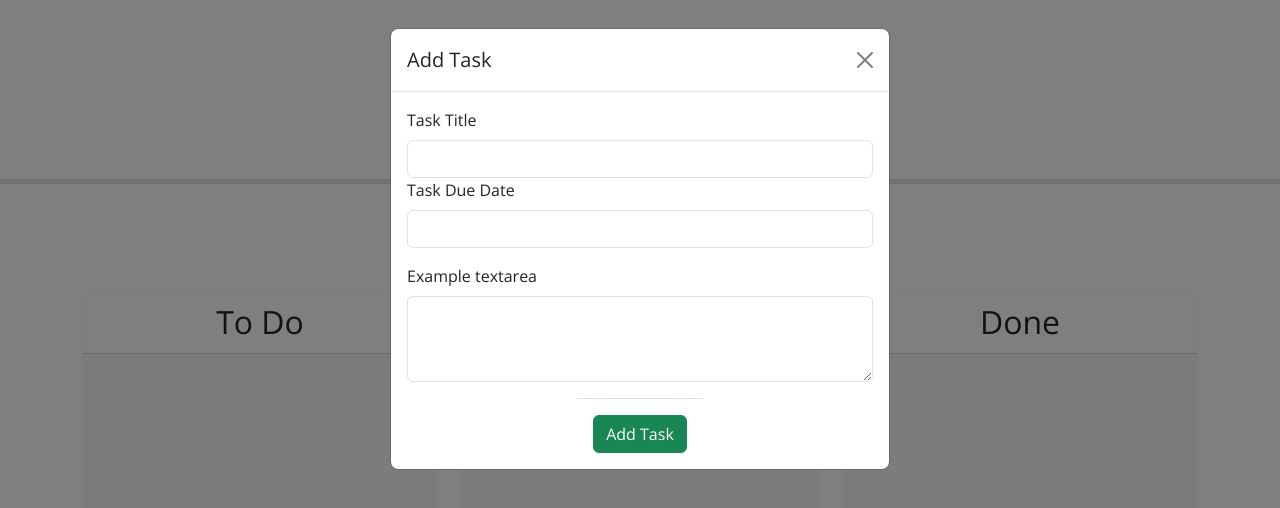
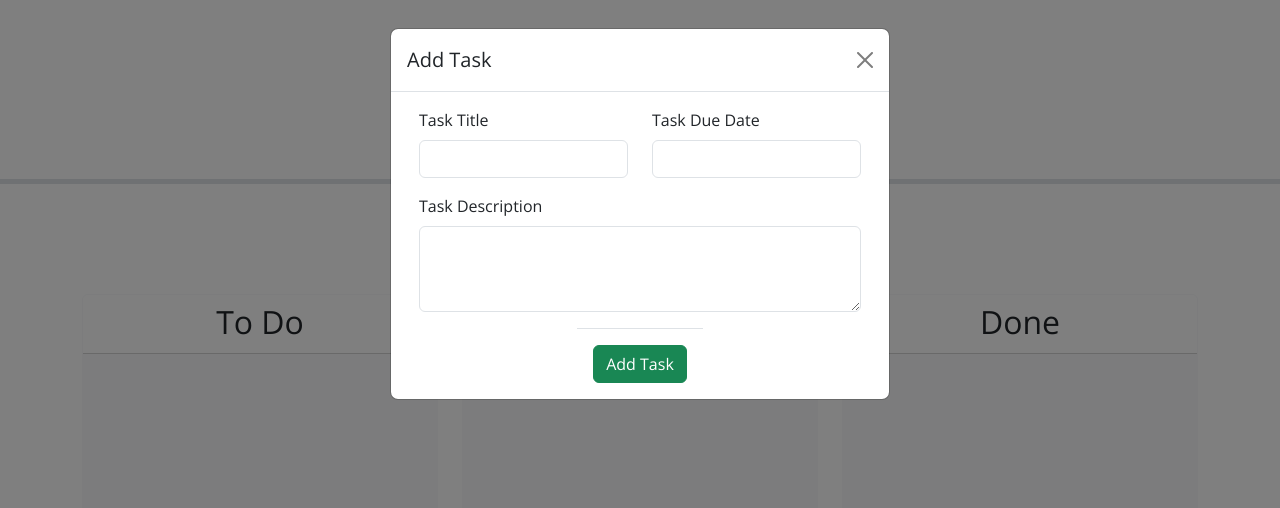
Before and after one commit to FonKnp/Fon-05-Task-Board-Challenge, a plain HTML site: page index.html in a window 1280 px wide. Both pictures are taken after a click on the button "Add Task". Drawn offline with nearby package versions, Linux system fonts and the light colour scheme.

Commit message:
use grid in modal

```diff
--- a/index.html
+++ b/index.html
@@ -36,13 +36,22 @@
             <button type="button" class="btn-close" data-bs-dismiss="modal" aria-label="Close"></button>
           </div>
           <div class="modal-body">
-            <label id="taskTitle" for="taskTitle" class="form-label">Task Title</label>
-            <input type="text" id="inputTitle" class="form-control">
-            <label for="taskDueDate" class="form-label">Task Due Date</label>
-            <input id="taskDueDate" autocomplete="off" type="text" class="form-control mb-3"/>
-            <label for="taskTexarea" class="form-label">Example textarea</label>
-            <textarea class="form-control" id="taskTexareainput" rows="3"></textarea>
-
+            <div class="container-fluid">
+              <div class="row">
+                <div class="col-md-6">
+                  <label id="taskTitle" for="taskTitle" class="form-label">Task Title</label>
+                  <input type="text" id="inputTitle" class="form-control">
+                </div>
+                <div class="col-md-6 ms-auto">
+                  <label for="taskDueDate" class="form-label">Task Due Date</label>
+                  <input id="taskDueDate" autocomplete="off" type="text" class="form-control mb-3"/>
+                </div>
+                <div class="col-12">
+                  <label for="taskTextarea" class="form-label">Task Description</label>
+                  <textarea class="form-control" id="taskTextareainput" rows="3"></textarea>
+                </div>
+              </div>
+            </div>
           </div>
           <div class="modal-footer mx-auto">
             <button type="button" class="btn btn-success">Add Task</button>
```
